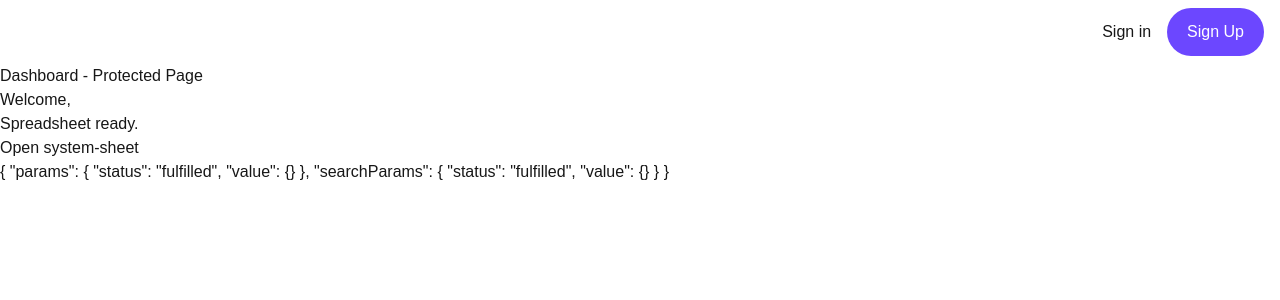
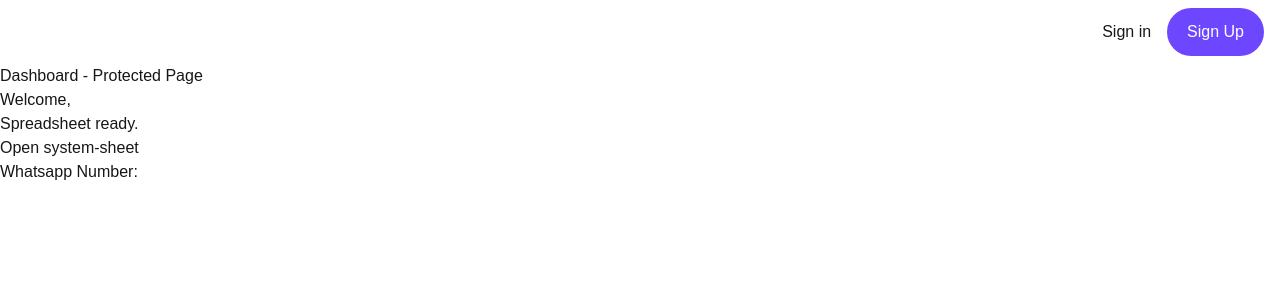
Before and after one commit to fmammoli/zap-expense-tracker, a Next.js app: page /dashboard in a window 1280 px wide. Shown: the top 300 px of the page. Built offline with nearby package versions, Linux system fonts and the light colour scheme; no server answers.

Commit message:
fixing search params on dashboard

```diff
--- a/app/dashboard/page.tsx
+++ b/app/dashboard/page.tsx
@@ -1,10 +1,12 @@
 import { auth, clerkClient } from "@clerk/nextjs/server";
 import { google } from "googleapis";
 
-export default async function Page(searchParams: {
-  [key: string]: string | string[] | undefined;
+export default async function Page({
+  searchParams,
+}: {
+  searchParams: Promise<{ [key: string]: string | string[] | undefined }>;
 }) {
-  console.log("Search params:", searchParams);
+  const whatsappNumber = (await searchParams).whatsappNumber as string;
   const user = await auth();
   const userId = user.userId;
   let spreadsheetId: string = "";
@@ -14,7 +16,7 @@ export default async function Page(searchParams: {
     const client = await clerkClient();
 
     await client.users.updateUserMetadata(userId, {
-      publicMetadata: { whatsappNumber: searchParams.whatsappNumber || "" },
+      publicMetadata: { whatsappNumber: whatsappNumber || "" },
     });
 
     const clarkResponse = await client.users.getUserOauthAccessToken(
@@ -98,7 +100,7 @@ export default async function Page(searchParams: {
         >
           Open system-sheet
         </a>
-        <p>{JSON.stringify(searchParams, null, 2)}</p>
+        <p>Whatsapp Number: {whatsappNumber}</p>
       </div>
     </div>
   );
```
